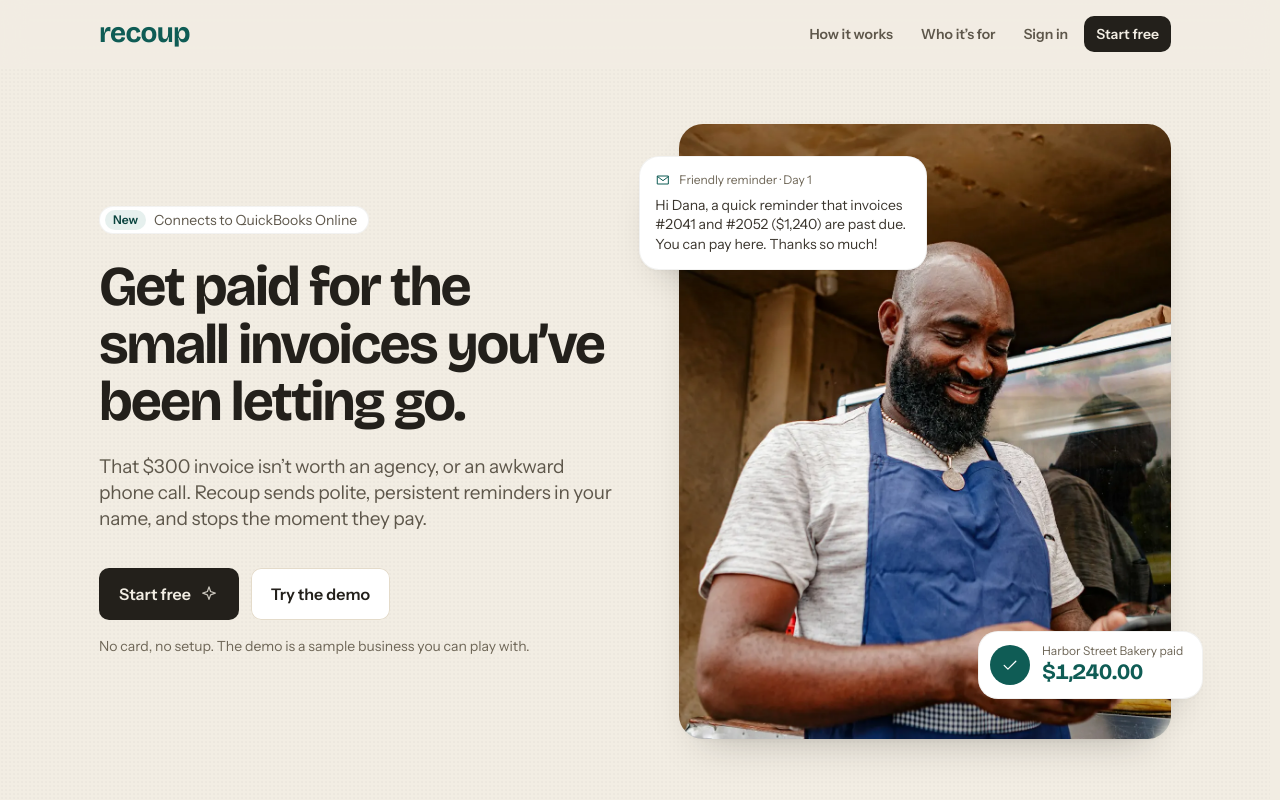
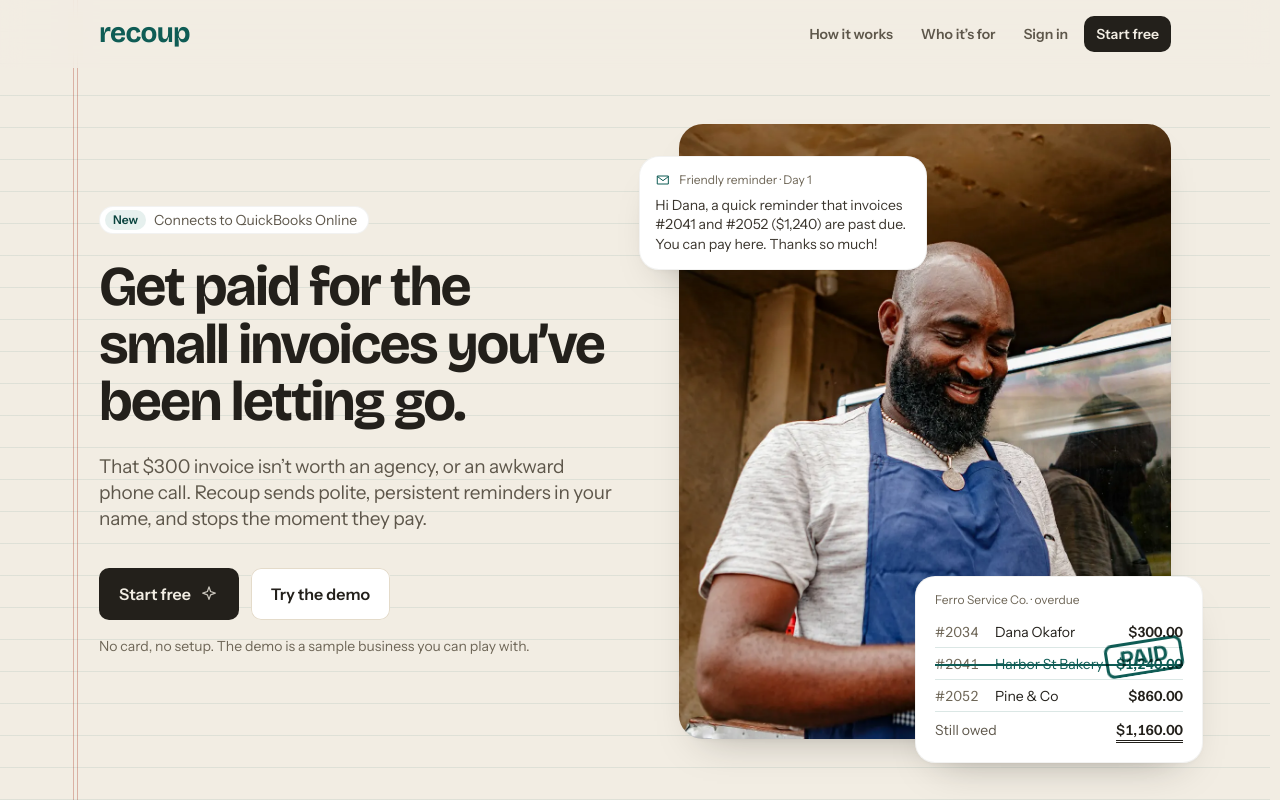
Before and after one commit to rohan-ahire1/recoup, a Next.js app: page /home in a window 1280 px wide. Shown: the top 800 px of the page. Built offline with nearby package versions, Linux system fonts and the light colour scheme; what async_hooks would draw is missing.

Commit message:
Ledger look: ruled sand, red margin, paid entry struck through and stamped

```diff
--- a/app/globals.css
+++ b/app/globals.css
@@ -73,10 +73,9 @@
 }
 
 body {
-  /* Sand with a faint paper grain. */
+  /* Sand ruled like a ledger book: a faint teal line every 32px. Panels sit on top, clean. */
   background-color: var(--color-sand);
-  background-image: radial-gradient(rgb(35 32 27 / 0.022) 1px, transparent 1px);
-  background-size: 4px 4px;
+  background-image: repeating-linear-gradient(to bottom, transparent 0 31px, rgb(15 92 85 / 0.085) 31px 32px);
   font-family: var(--font-sans);
   font-size: 15px;
   line-height: 1.5;
@@ -300,3 +299,45 @@
     transform: translateY(16px) scale(0.92);
   }
 }
+
+/* Ledger details on the public pages: the red double margin, an entry crossed off, the PAID stamp. */
+.ledger-margin {
+  position: absolute;
+  inset-block: 0;
+  left: max(16px, calc(50% - 36rem + 14px));
+  width: 5px;
+  border-inline: 1px solid rgb(168 50 31 / 0.32);
+  pointer-events: none;
+}
+.strike {
+  position: absolute;
+  left: 0;
+  right: 0;
+  top: 50%;
+  height: 1.5px;
+  background: var(--color-teal);
+  transform-origin: left;
+}
+.stamp {
+  transform: rotate(-9deg);
+  mix-blend-mode: multiply;
+}
+@media (prefers-reduced-motion: no-preference) {
+  .strike {
+    animation: strike 900ms 1900ms cubic-bezier(0.6, 0, 0.2, 1) both;
+  }
+  .stamp {
+    animation: thump 450ms 2700ms cubic-bezier(0.2, 1.6, 0.4, 1) both;
+  }
+}
+@keyframes strike {
+  from {
+    transform: scaleX(0);
+  }
+}
+@keyframes thump {
+  from {
+    opacity: 0;
+    transform: rotate(-9deg) scale(2.2);
+  }
+}
--- a/app/home/page.tsx
+++ b/app/home/page.tsx
@@ -36,7 +36,8 @@
 export default async function Home({ searchParams }: { searchParams: Promise<{ deleted?: string; error?: string }> }) {
   const q = await searchParams;
   return (
-    <div className="min-h-screen overflow-x-clip">
+    <div className="relative min-h-screen overflow-x-clip">
+      <span className="ledger-margin hidden lg:block" aria-hidden="true" />
       <header className="sticky top-0 z-40 bg-sand/85 backdrop-blur-md">
         <div className="mx-auto flex max-w-6xl items-center justify-between gap-4 px-4 py-4 sm:px-6 lg:px-10">
           <Link href="/" className="display text-heading font-bold text-teal">recoup</Link>
@@ -104,14 +105,29 @@
               </Panel>
             </div>
 
-            <div className="enter-card-2 absolute -right-2 bottom-10 sm:-right-8">
-              <Panel lift as="div" className="flex items-center gap-3 py-3 pr-5 pl-3">
-                <span className="flex h-10 w-10 items-center justify-center rounded-full bg-teal text-paper">
-                  <Icon name="check" size={20} />
-                </span>
-                <span>
-                  <span className="block text-xs text-faint">Harbor Street Bakery paid</span>
-                  <span className="display num block text-section font-bold text-teal">$1,240.00</span>
+            <div className="enter-card-2 absolute -right-2 -bottom-6 w-72 sm:-right-8">
+              <Panel lift as="div" className="px-5 pt-4 pb-5">
+                <p className="text-xs text-faint">Ferro Service Co. · overdue</p>
+                <ul className="mt-2 text-sm">
+                  {[
+                    { n: '2034', who: 'Dana Okafor', amt: '$300.00' },
+                    { n: '2041', who: 'Harbor St Bakery', amt: '$1,240.00', paid: true },
+                    { n: '2052', who: 'Pine & Co', amt: '$860.00' },
+                  ].map((r) => (
+                    <li key={r.n} className={`relative flex h-8 items-center gap-3 border-b border-teal/15 ${r.paid ? 'text-teal' : ''}`}>
+                      <span className="num w-12 text-faint">#{r.n}</span>
+                      <span className="min-w-0 flex-1 truncate">{r.who}</span>
+                      <span className="num font-semibold">{r.amt}</span>
+                      {r.paid && <span className="strike" aria-hidden="true" />}
+                    </li>
+                  ))}
+                </ul>
+                <p className="mt-2 flex justify-between text-sm">
+                  <span className="text-muted">Still owed</span>
+                  <span className="num border-b-[3px] border-double border-ink font-semibold">$1,160.00</span>
+                </p>
+                <span className="stamp display absolute top-16 right-5 rounded-tooltip border-[3px] border-teal px-3 text-section font-bold text-teal" aria-label="Paid">
+                  PAID
                 </span>
               </Panel>
             </div>
```
Also changed, not shown: 1 other file (tests, documents, lock files or other folders).
